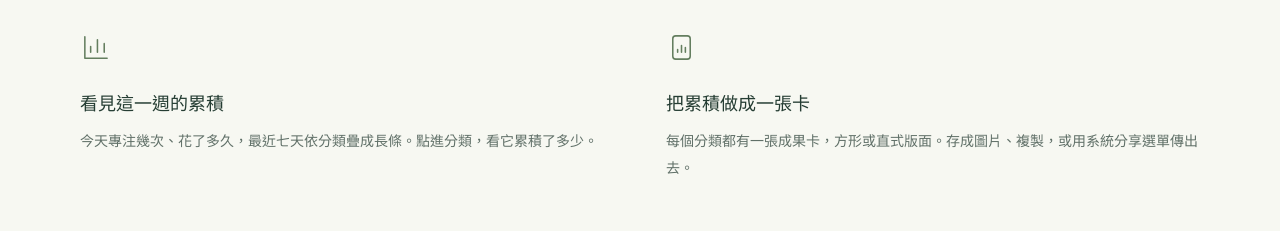
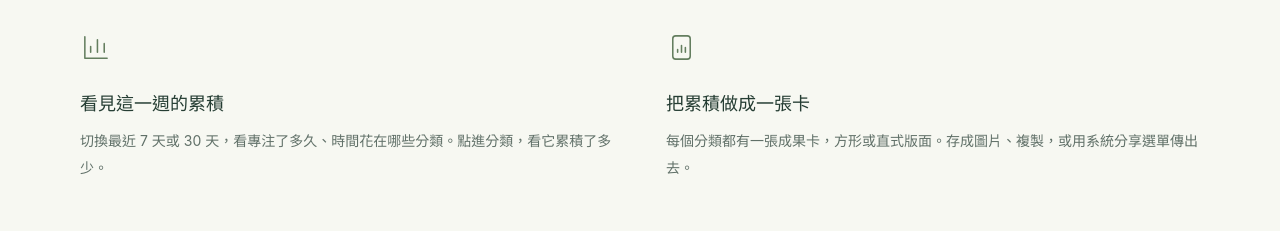
Before and after one commit to latteine1217/ripen, a plain HTML site: page website/index.html in a window 1280 px wide. Shown: the part 2780-3011 px from the top of the page. Drawn offline with Linux system fonts and the light colour scheme.

Commit message:
docs: describe the 7- and 30-day statistics and the timer control changes
The changelog's Unreleased section now lists the 7 and 30 day
statistics with project bars and daily squares, the one-time hint that
the timer ring can be torn off, the quieter Reset and Skip buttons, and
the hours-and-minutes Today line in project details. Both READMEs and
the website's statistics paragraph describe the range switch instead
of today's count and minutes.

Screenshots still show the earlier statistics page and overtime
colors; they will be retaken after the remaining interface tickets.

```diff
--- a/website/index.html
+++ b/website/index.html
@@ -72,7 +72,7 @@
       <div class="detail-grid">
         <article><svg class="detail-icon" viewBox="0 0 32 32" aria-hidden="true"><path d="M16 3 5 8v8c0 6 11 13 11 13s11-7 11-13V8L16 3Z"/><path d="m11 16 3 3 7-7"/></svg><h3>你的紀錄，只留給你</h3><p>不用註冊、不需要帳號。專注紀錄保存在你的 Mac，不用把一天交給另一個雲端服務。</p></article>
         <article><svg class="detail-icon" viewBox="0 0 32 32" aria-hidden="true"><circle cx="16" cy="16" r="12"/><path d="M16 8v8l5 3"/></svg><h3>照自己的節奏</h3><p>調整專注、短休息與長休息的時間。用全域快速鍵開始或暫停，手不用離開鍵盤。</p></article>
-        <article><svg class="detail-icon" viewBox="0 0 32 32" aria-hidden="true"><path d="M5 5v22h23M11 21v-6m7 6V8m7 13v-9"/></svg><h3>看見這一週的累積</h3><p>今天專注幾次、花了多久，最近七天依分類疊成長條。點進分類，看它累積了多少。</p></article>
+        <article><svg class="detail-icon" viewBox="0 0 32 32" aria-hidden="true"><path d="M5 5v22h23M11 21v-6m7 6V8m7 13v-9"/></svg><h3>看見這一週的累積</h3><p>切換最近 7 天或 30 天，看專注了多久、時間花在哪些分類。點進分類，看它累積了多少。</p></article>
         <article><svg class="detail-icon" viewBox="0 0 32 32" aria-hidden="true"><rect x="7" y="4" width="18" height="24" rx="3"/><path d="M12 21v-3m4 3v-7m4 7v-5"/></svg><h3>把累積做成一張卡</h3><p>每個分類都有一張成果卡，方形或直式版面。存成圖片、複製，或用系統分享選單傳出去。</p></article>
       </div>
     </section>
--- a/website/script.js
+++ b/website/script.js
@@ -70,7 +70,7 @@ const englishTranslations = new Map(Object.entries({
   "照自己的節奏": "Follow your own rhythm",
   "調整專注、短休息與長休息的時間。用全域快速鍵開始或暫停，手不用離開鍵盤。": "Choose your focus, short break, and long break lengths. Start or pause with a global shortcut, without leaving the keyboard.",
   "看見這一週的累積": "See your week add up",
-  "今天專注幾次、花了多久，最近七天依分類疊成長條。點進分類，看它累積了多少。": "See today’s focus sessions and minutes, with the past seven days stacked by project. Open a project to see its total.",
+  "切換最近 7 天或 30 天，看專注了多久、時間花在哪些分類。點進分類，看它累積了多少。": "Switch between the last 7 and 30 days to see how long you focused and which projects took the time. Open a project to see its total.",
   "把累積做成一張卡": "Turn it into a card",
   "每個分類都有一張成果卡，方形或直式版面。存成圖片、複製，或用系統分享選單傳出去。": "Every project has a recap card in a square or portrait layout. Save it as an image, copy it, or share it from the macOS share menu.",
   "下一段專注，": "Your next focus",
```
Also changed, not shown: 3 other files.
